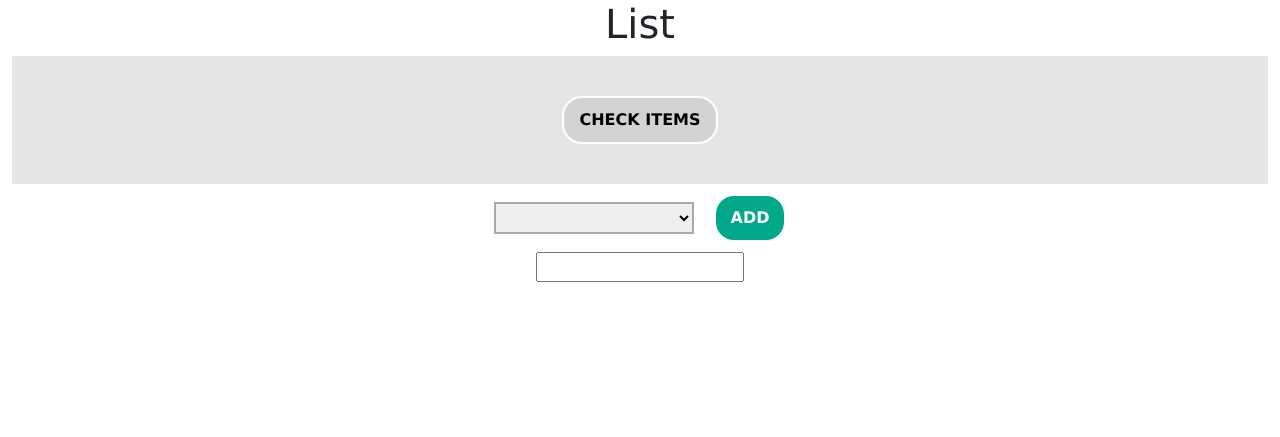
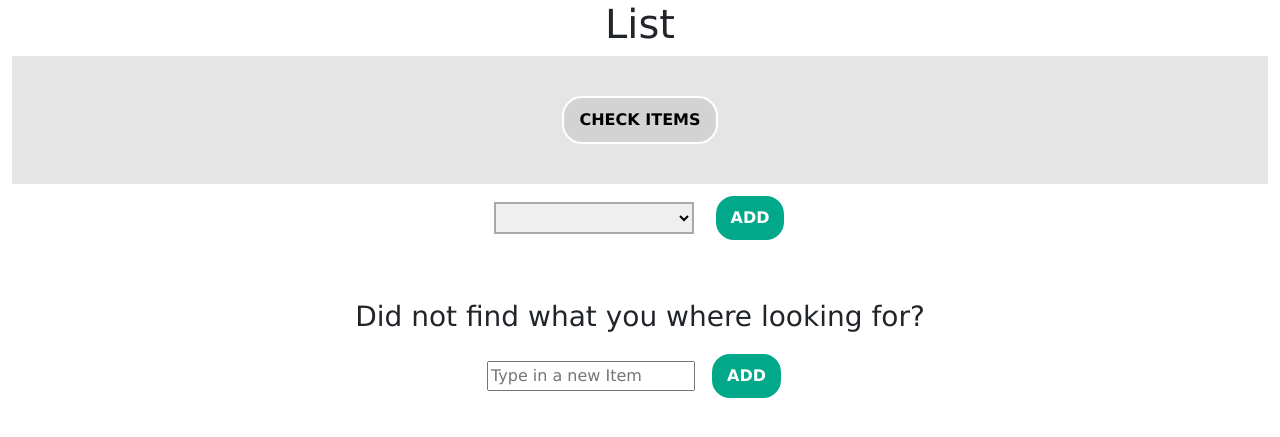
Before and after one commit to trett1004/final_assignment_cs50, a Flask app: page / in a window 1280 px wide. Shown: the part 76-513 px from the top of the page. Run offline with Flask 2, Linux system fonts and the light colour scheme; lists and menus that the app fills with data are empty.

Commit message:
dropdown submit on index.html missing

```diff
--- a/app.py
+++ b/app.py
@@ -28,34 +28,35 @@ db = con.cursor()
 # To check the taken route
 
 
-# Create a function that returns all grocery-entries from database
+# Create a function that returns all grocery-entries from database of a certain group
 def get_db():
     db.execute("select name from groceries WHERE group_id = ?", (session["enter_group"],))
+    print("@get_db session enter_group", session["enter_group"])
     all_data = db.fetchall()
+    print("alldata", all_data)
     all_data = [str(val[0]) for val in all_data]
     # make a copy of the list which contains only the first database entry
     shopping_list = all_data.copy()
+    print("@get_db shopping_list:", shopping_list)
     return all_data, shopping_list
 
-# Make the function like above only with autocomplete
-def autocomplete():
-    db.execute("select name from groceries WHERE group_id = ? and name LIKE ?", (session["enter_group"], request.args.get("q"),))
-    print("autocomp session enter_group:", session["enter_group"])
-    data = db.fetchall()
-    data = [str(val[0]) for val in data]
-    print("data:", data)
-    # make a copy of the list which contains only the first database entry
+def get_shopping_list():
+    db.execute("select name from shopping_list WHERE group_id = ?", (session["enter_group"],))
+    list_data = db.fetchall()
+    print("listdata", list_data)
+    list_data = [str(val[0]) for val in list_data]
+    return list_data
 
-    return data
-
-
-# Create a function that returns all group-entries from database
+# Create a function that returns all groups from database of the current logged in user
 def get_groups():
     db.execute("select group_name from groupmembers WHERE user_id = ?", (session["user_id"],))
     all_groups = db.fetchall()
     all_groups = [str(val[0]) for val in all_groups]
     return all_groups
 
+# Create a function that returns a list of all members of all groups
+# It is used in index.html to display the members of euch group
+# It returns a list of lists e.g. [['Max', 'Moritz', 'max', 'moe', 'moe'], ['max', 'moe']]
 def group_members():
     group_name_list = []
     list_group_name_list = []
@@ -73,32 +74,49 @@ def group_members():
         list_group_name_list.append(group_name_list)
         #print("@ groupmembers list_group_name_list:", list_group_name_list)
         session["list_group_name_list"] = list_group_name_list
-        #print("@ groupmembers session list_group_name_list:", session["list_group_name_list"])
+        print("@ groupmembers session groups", session["groups"])
+        print("@ groupmembers session list_group_name_list:", session["list_group_name_list"])
         group_name_list = []
         #print("@ groupmembers session groups:", session["groups"])
     return session["list_group_name_list"]
 
-
-
-
 # In the index route it is possible to add and remove items. The further routes (see routes below) "/add_items" and "/remove_items" return index.html
 @app.route("/", methods=["GET", "POST"])
 def home():
-    rule = request.url_rule
     # store the two lists in session so the other routes can access them
-    if '/login' in rule.rule:
+    try:
+        session["all_items"], session["shopping_items"] = get_db()
+        session["list_data"] = get_shopping_list()
+        print("hello")
+        print("@/ session shopping items", session["shopping_items"])
+        #Get the groupmembers for displaying them in the dropdown bisides each item
+        print("groupmembers", session["list_group_name_list"])
+        return render_template("index.html", all_items=session["all_items"], shopping_items=session["shopping_items"], group=session["list_group_name_list"], group_member_names=session["group_member_names"], list_data=session["list_data"], data_p=session["data"])
+    except:
+        print("@/ exept login")
         return render_template("index.html")
-    else:
-        try:
-            session["all_items"], session["shopping_items"] = get_db()
-            return render_template("index.html", all_items=session["all_items"], shopping_items=session["shopping_items"], group=session["list_group_name_list"])
-        except:
-            return render_template("index.html")
+
+@app.route("/add_new_item", methods=["POST"])
+def add_new_item():
+    if request.method == "POST":
+        new_item = request.form.get("new_item")
+        db.execute("INSERT INTO shopping_list (name, group_id) VALUES (?, ?)", (new_item, session["enter_group"],))
+        db.execute("INSERT INTO groceries (name, group_id) VALUES (?, ?)", (new_item, session["enter_group"],))
+        con.commit()
+        session["list_data"].append(new_item)
+        print("@add_new_item session list data:",  session["list_data"])
+        return render_template("index.html", all_items=session["all_items"], shopping_items=session["shopping_items"], group_member_names=session["group_member_names"], list_data=session["list_data"])
 
 @app.route("/add_items", methods=["POST"])
 def add_items():
-    session["shopping_items"].append(request.form["select_items"])
-    return render_template("index.html", all_items=session["all_items"], shopping_items=session["shopping_items"])
+    session["list_data"].append(request.form["select_items"])
+    print("@additems rf select items", request.form["select_items"])
+    print(" @additems session groups", session["enter_group"])
+    db.execute("INSERT INTO shopping_list(name, group_id) VALUES (?,?)", (request.form["select_items"], session["enter_group"]))
+    con.commit()
+    #request.form["select_items"]
+    print("@ add items session list_data>", session["list_data"])
+    return render_template("index.html", all_items=session["all_items"], shopping_items=session["shopping_items"], group_member_names=session["group_member_names"], list_data=session["list_data"])
 
 
 @app.route("/remove_items", methods=["POST"])
@@ -109,19 +127,21 @@ def remove_items():
 
     # Iterate over the the list of items which where checked in the checkboxes, find the right listindex and pop from list and update the session
     for item in checked_boxes:
-        if item in session["shopping_items"]:
-            idx = session["shopping_items"].index(item)
-            session["shopping_items"].pop(idx)
+        if item in session["list_data"]:
+            idx = session["list_data"].index(item)
+            session["list_data"].pop(idx)
+            print("@ /removeitems item", item)
             session.modified = True
-    return render_template("index.html", all_items=session["all_items"], shopping_items=session["shopping_items"])
+            db.execute("DELETE FROM shopping_list WHERE name = ? and group_id = ?", (item, session["enter_group"]))
+            print("/remove session list_data:", session["list_data"])
+    return render_template("index.html", all_items=session["all_items"], shopping_items=session["shopping_items"], group_member_names=session["group_member_names"], list_data=session["list_data"])
 
 @app.route("/search", methods=["GET", "POST"])
 def search_items():
     # Search the entries (items) that are stored for the group in the database
     #search = request.args.get("q")
     if request.method == "POST":
-        print("hello1")
-        print("request1", request.get_json(force=True))
+        print("@search request1", request.get_json(force=True))
         value = request.get_json(force=True).get("data", "")
         print("value", value)
         #search = request.args.get("q", "")
@@ -129,10 +149,11 @@ def search_items():
     db.execute("select name from groceries WHERE group_id = ?", (session["enter_group"], ))
     #db.execute("select name from groceries WHERE group_id = ? AND name LIKE ?", (session["enter_group"], '%'+ search + '%'))
     #print("route search_items q:", search)
-    print("route search_items session enter_group:", session["enter_group"])
+    print("@ search session enter_group:", session["enter_group"])
     data = db.fetchall()
     data = [str(val[0]) for val in data]
-    print("route search_items data:", data)
+    print("@ search data:", data)
+    session["data"] = data
 
     return render_template("search.html", data=data)
 
@@ -146,6 +167,7 @@ def groups():
     if request.method == "POST":
 
         new_group = request.form.get("create_group")
+        print("@groups new_group", new_group)
         db.execute("INSERT INTO groups(group_name) VALUES (?)", (new_group,))
         #print("@goups post new_group:", new_group)
         # Get the all data to make db entry in table "groupmembers"
@@ -186,6 +208,7 @@ def groups():
                 list_group_name_list.append(group_name_list)
                 session["list_group_name_list"] = list_group_name_list
                 group_name_list = []
+                print("@goups post session groups:", session["groups"])
                 print("@goups post session list_group_name_list:", session["list_group_name_list"])
             return render_template("groups.html", groups=session["groups"], list_group_name_list=session["list_group_name_list"])
 
@@ -240,14 +263,26 @@ def enter_group():
     # Enter a group and display only the groceries that have the corresponding group_id in table groceries
     if request.method == "POST":
         enter_group = request.form.get("enter_group")
+        print("enter_group", enter_group)
         db.execute("SELECT group_id FROM groups WHERE group_name = ?", (enter_group,))
         enter_group = db.fetchall()
         enter_group = [val[0] for val in enter_group][0]
         session["enter_group"] = enter_group
+        print("@ entergroup", session["enter_group"])
+        group_member_names = db.execute("SELECT username FROM groupmembers WHERE group_id = ?", (enter_group,))
+        group_member_names = db.fetchall() #output e.g. [['Max', 'Moritz', 'max', 'moe', 'moe']]
+        # Get from above fetchall and make a list like e.g. ['Max', 'Moritz', 'max', 'moe', 'moe']
+        group_member_names = [val[0] for val in group_member_names]
+        session["group_member_names"] = group_member_names
+        print("@enter_group group_member_names", group_member_names)
 
         if enter_group:
             session["all_items"], session["shopping_items"] = get_db()
-            return render_template("index.html", all_items=session["all_items"], shopping_items=session["shopping_items"])
+            print("@enter group session all_items", session["all_items"])
+            print("@enter group session shopping_items", session["shopping_items"])
+            session["list_data"] = get_shopping_list()
+            print("@enter group session list_data", session["list_data"])
+            return render_template("index.html", all_items=session["all_items"], shopping_items=session["shopping_items"], group_member_names=session["group_member_names"], list_data=session["list_data"])
     else:
         return render_template("groups.html", groups=session["groups"], list_group_name_list=session["list_group_name_list"])
 
--- a/static/main.css
+++ b/static/main.css
@@ -1,10 +1,6 @@
 .container-fluid {
     text-align: center;
     font-family: "Verdana";
-}
-
-.workingarea {
-
 }
 
 #remove_items {
--- a/static/main.js
+++ b/static/main.js
@@ -13,15 +13,13 @@ function check_me(input_id) {
     btn.value = "REMOVE ITEMS";
     btn.style.color = "#FFFFFF";
     btn.style.backgroundColor = "#FE7575";
-
 }
 
 function selected(item) {
-    return item == "Lavazza"
+    return item == "Milch"
 }
 
 function select_item(item) {
-
     console.info(item)
     console.info("i ran 1")
 }
--- a/templates/index.html
+++ b/templates/index.html
@@ -1,4 +1,3 @@
-
 
 {% extends "layout.html" %}
 {% block title %}List{% endblock%}
@@ -14,17 +13,16 @@
     {% endwith %}
     <h1>List</h1>
 
-
     <!-- Remove Items Form -->
     <div class="workingarea">
         <div id="remove_items">
             <form action="/remove_items" method="POST">
-                {% for item in shopping_items %}
+                {% for item in list_data %}
                     <div class="katerina">
                         <input type="checkbox" name="check" id="{{ item }}" value="{{ item }}" onchange="check_me('{{ item }}')">
                         <label for="{{ items }}" name="{{ item }}">{{ item }}</label>
-                        <select name="select_items" change="select_item()">
-                            {% for item in group %}
+                        <select name="select_items">
+                            {% for item in group_member_names %}
                                 <option value="{{ item }}" selected="selected('{{ item }}')">{{ item }}</option>
                             {% endfor %}
                         </select>
@@ -33,6 +31,7 @@
                 <input type="submit" value="CHECK ITEMS" id="btn_remove">
             </form>
         </div>
+        <!--change="select_item()"-->
 
 
 
@@ -46,8 +45,18 @@
                 <input type="submit" value="ADD" id="btn_add">
             </form>
         </div>
-        <form autocomplete="off"><input type="text" name="q" id="q" onKeyUp="showResults(this.value)" />
-            <div id="result"></div>
+    </div>
+
+
+    <br>
+    <br>
+    <h3>Did not find what you where looking for?</h3>
+    <div id="add_new_item">
+        <form action="add_new_item" method="POST">
+            <input type="text" name="new_item" placeholder="Type in a new Item">
+            <input type="submit" value="ADD" id="btn_add">
         </form>
     </div>
+
+
 {% endblock %}
```
Also changed, not shown: templates/search.html (+11 -4 lines), koy.db, old.SQLITE (added), readme.md, 11 other files.
